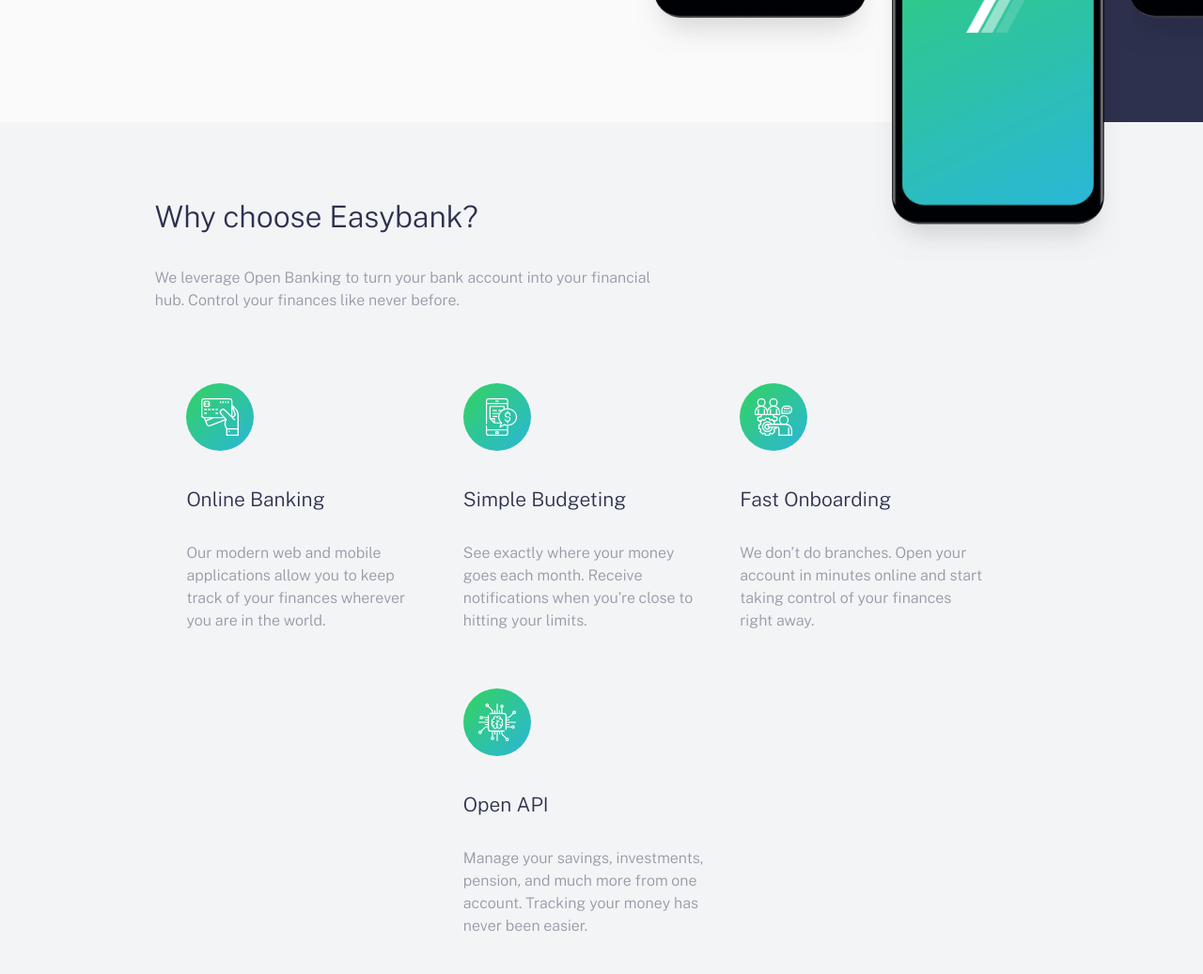
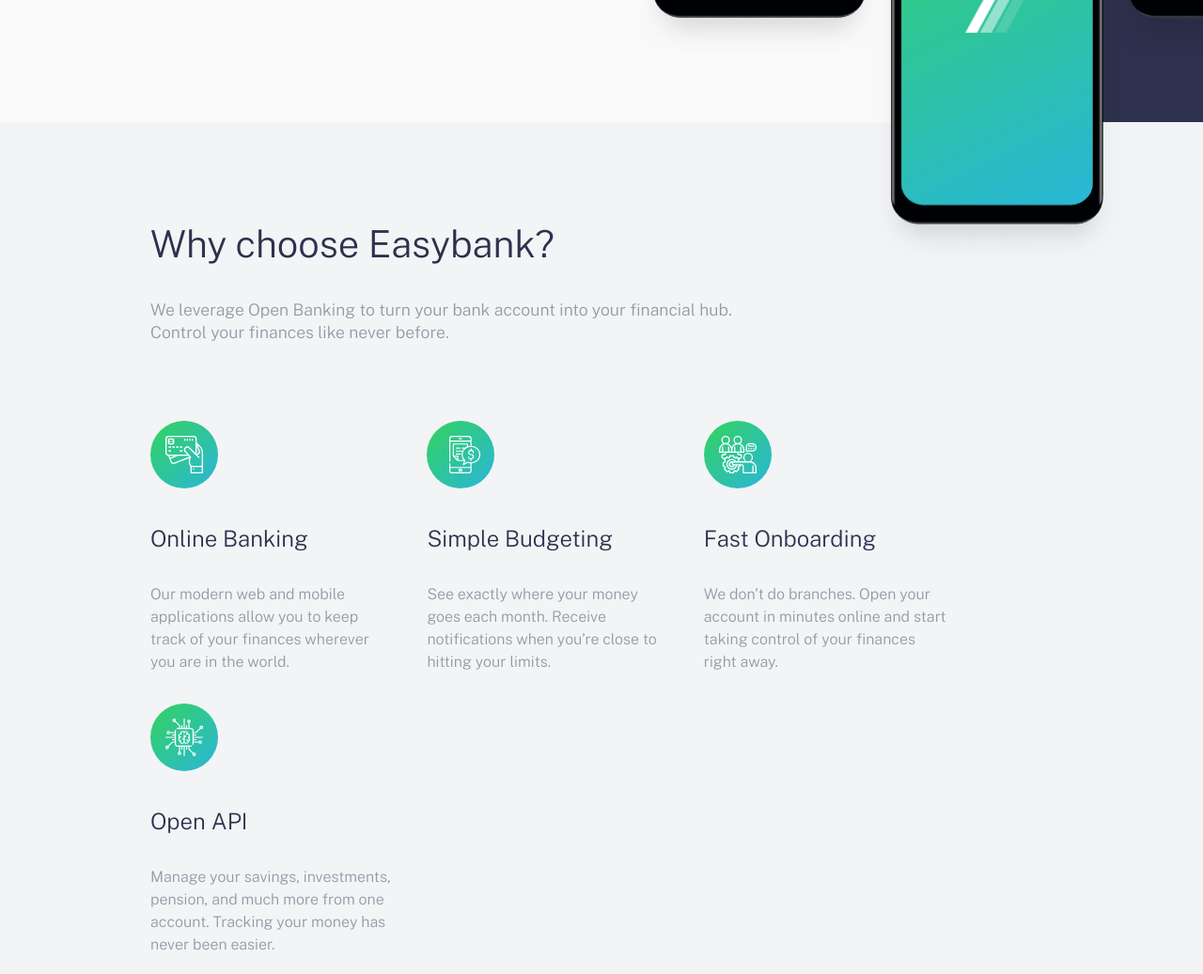
Before and after one commit to stueyc/easybank, a plain HTML site: page index.html in a window 1280 px wide. Shown: the part 620-1657 px from the top of the page at 94% size. Drawn offline with nearby package versions, Linux system fonts and the light colour scheme.

Commit message:
fixed benefits section and separated scss (#4)

```diff
--- /dev/null
+++ b/app/scss/_benefits.scss
@@ -0,0 +1,85 @@
+.benefits {
+  text-align: center;
+  line-height: 1.5rem;
+  background-color: $lightGrayishBlue;
+
+  @media screen and (min-width: $minDesktopWidth) {
+    text-align: left;
+  }
+
+    &__container {
+      flex-direction: column;
+      flex-grow: 1;
+    }
+
+  p {
+    font-size: $font-small;
+    @media screen and (min-width: $minDesktopWidth) {
+    font-size: 1rem;
+    font-weight: 300;
+    }
+  }
+
+  h2 {
+    font-size: 2rem;;
+    @media screen and (min-width: $minDesktopWidth) {
+      font-size: 2.5rem;
+    }
+
+  }
+
+  h2, h3 {
+    color: $darkBlue;
+    font-weight: 300;
+    line-height: 1.3;
+    margin: .75rem 0;
+    @media screen and (min-width: $minDesktopWidth) {
+      margin: 2rem 0;
+    }
+  }
+
+  h3 {
+    @media screen and (min-width: $minDesktopWidth) {
+      font-size: 1.5rem;
+    }
+
+  }
+}
+
+.benefit-top {
+  margin: 3rem 1.875rem 0 1.875rem;
+  @media screen and (min-width: $minDesktopWidth) {
+    margin: 4.5rem 0 0 10rem;
+  }
+
+  p {
+    font-size: $font-small;
+    @media screen and (min-width: $minDesktopWidth) {
+    font-size: 1.1rem;
+    font-weight: 300;
+    }
+  }
+}
+
+.points {
+  flex-wrap: wrap;
+  justify-content: center;
+  margin: 1rem 1.875rem 2rem;
+
+  @media screen and (min-width: $minDesktopWidth) {
+    margin: 4rem 7rem 4rem 10rem;
+    justify-content: left;
+  }
+
+  div {
+    margin-bottom: 1rem;
+    @media screen and (min-width: $minDesktopWidth) {
+      max-width: 16.4rem;
+      &:not(:last-child) {
+        margin-right: 2rem;
+      }
+    }
+
+  }
+
+}
--- a/app/scss/_globals.scss
+++ b/app/scss/_globals.scss
@@ -106,66 +106,6 @@ button {
   }
 }
 
-.benefits {
-  text-align: center;
-  padding: 3rem 1.875rem;
-  line-height: 1.5rem;
-  background-color: $lightGrayishBlue;
-
-  @media screen and (min-width: $minDesktopWidth) {
-    padding: 3rem 10.3rem;
-    text-align: left;
-  }
-  p {
-    font-size: $font-small;
-    @media screen and (min-width: $minDesktopWidth) {
-    font-size: 1rem;
-    font-weight: 300;
-    }
-  }
-
-  h2 {
-    font-size: 2rem;
-  }
-
-  h2, h3 {
-    color: $darkBlue;
-    font-weight: 300;
-    line-height: 1.3;
-    margin: .75rem 0;
-    @media screen and (min-width: $minDesktopWidth) {
-      margin: 2rem 0;
-    }
-  }
-}
-
-.benefit-top {
-  margin-bottom: 2rem;
-  @media screen and (min-width: $minDesktopWidth) {
-    margin-bottom: 4rem;
-    max-width: 56%;
-  }
-}
-
-.points {
-  //flex-direction: column;
-  flex-wrap: wrap;
-  justify-content: center;
-  //@media screen and (min-width: $minDesktopWidth) {
-  //  flex-direction: row;
-  //}
-
-  div {
-    margin: 0.75rem 0;
-    max-width: 16.4rem;
-    @media screen and (min-width: $minDesktopWidth) {
-      margin-right: 2rem;
-      margin-bottom: 2rem;
-    }
-  }
-
-}
-
 .articles {
 
   h2 {
--- a/app/scss/_hero.scss
+++ b/app/scss/_hero.scss
@@ -61,7 +61,7 @@
       flex: 1;
       justify-content: center;
       text-align: left;
-      padding: 0 4rem 0 10.3rem;
+      padding: 0 4rem 0 10rem;
     }
 
 
--- a/app/scss/style.scss
+++ b/app/scss/style.scss
@@ -3,3 +3,4 @@
 @import "header";
 @import "footer";
 @import "hero";
+@import "benefits";
--- a/index.html
+++ b/index.html
@@ -79,12 +79,12 @@
     </section>
 
     <section class='benefits flex flex-jc-c'>
-      <div class="content">
+      <div class="content benefits__container flex">
         <div class='benefit-top'>
           <h2>Why choose Easybank?</h2>
 
-          <p>We leverage Open Banking to turn your bank account into your financial hub. Control
-          your finances like never before.</p>
+          <p>We leverage Open Banking to turn your bank account into your financial hub.
+            <br />Control your finances like never before.</p>
         </div>
 
 
```
Also changed, not shown: app/scss/style.css, 1 other file.
